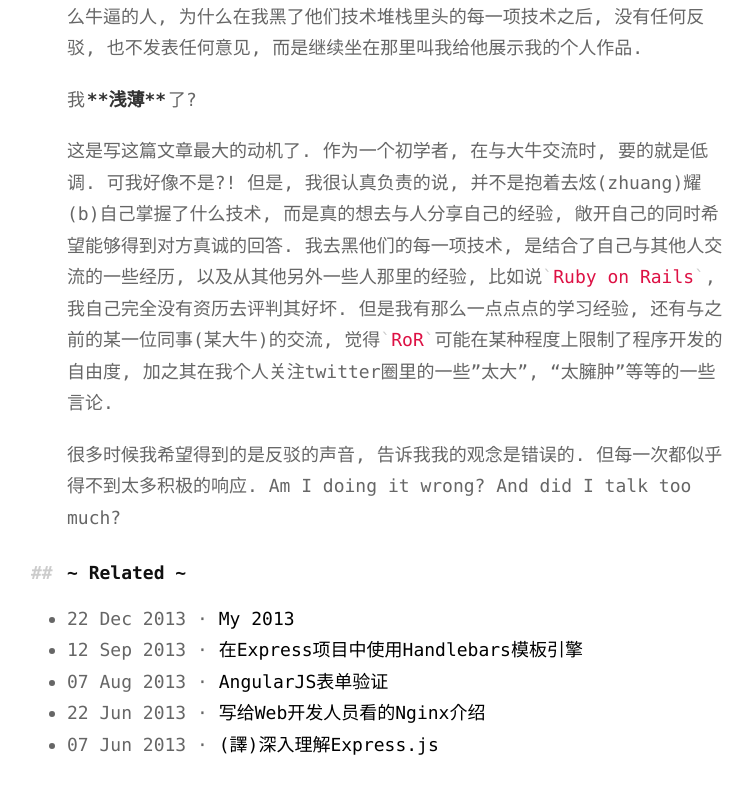
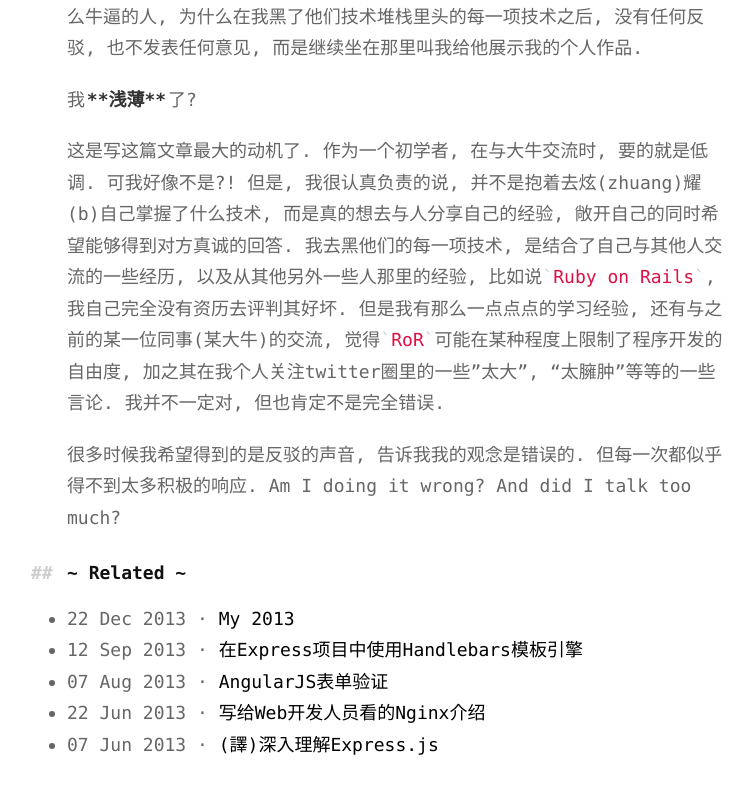
Before and after one commit to fraserxu/fraserxu.github.io, a Jekyll site: the page built from _posts/2014-03-10-Am-I-talking-too-much.md, in a window 1280 px wide and 900 px high, scrolled down 1520 px. Shown: the top 794 px of the window, without its empty margins (243-996 px from the left). Built offline with Jekyll 4.4.1, drawn with Linux system fonts in a browser that asks for light colours; Markdown is read by kramdown in place of the engine named in the settings.

Commit message:
update post

```diff
--- a/_posts/2014-03-10-Am-I-talking-too-much.md
+++ b/_posts/2014-03-10-Am-I-talking-too-much.md
@@ -33,6 +33,6 @@ title: Am I talking too much?
 
 我**浅薄**了?
 
-这是写这篇文章最大的动机了. 作为一个初学者, 在与大牛交流时, 要的就是低调. 可我好像不是?! 但是, 我很认真负责的说, 并不是抱着去炫(zhuang)耀(b)自己掌握了什么技术, 而是真的想去与人分享自己的经验, 敞开自己的同时希望能够得到对方真诚的回答. 我去黑他们的每一项技术, 是结合了自己与其他人交流的一些经历, 以及从其他另外一些人那里的经验, 比如说`Ruby on Rails`, 我自己完全没有资历去评判其好坏. 但是我有那么一点点点的学习经验, 还有与之前的某一位同事(某大牛)的交流, 觉得`RoR`可能在某种程度上限制了程序开发的自由度, 加之其在我个人关注twitter圈里的一些"太大", "太臃肿"等等的一些言论.
+这是写这篇文章最大的动机了. 作为一个初学者, 在与大牛交流时, 要的就是低调. 可我好像不是?! 但是, 我很认真负责的说, 并不是抱着去炫(zhuang)耀(b)自己掌握了什么技术, 而是真的想去与人分享自己的经验, 敞开自己的同时希望能够得到对方真诚的回答. 我去黑他们的每一项技术, 是结合了自己与其他人交流的一些经历, 以及从其他另外一些人那里的经验, 比如说`Ruby on Rails`, 我自己完全没有资历去评判其好坏. 但是我有那么一点点点的学习经验, 还有与之前的某一位同事(某大牛)的交流, 觉得`RoR`可能在某种程度上限制了程序开发的自由度, 加之其在我个人关注twitter圈里的一些"太大", "太臃肿"等等的一些言论. 我并不一定对, 但也肯定不是完全错误.
 
 很多时候我希望得到的是反驳的声音, 告诉我我的观念是错误的. 但每一次都似乎得不到太多积极的响应. Am I doing it wrong? And did I talk too much?
```
